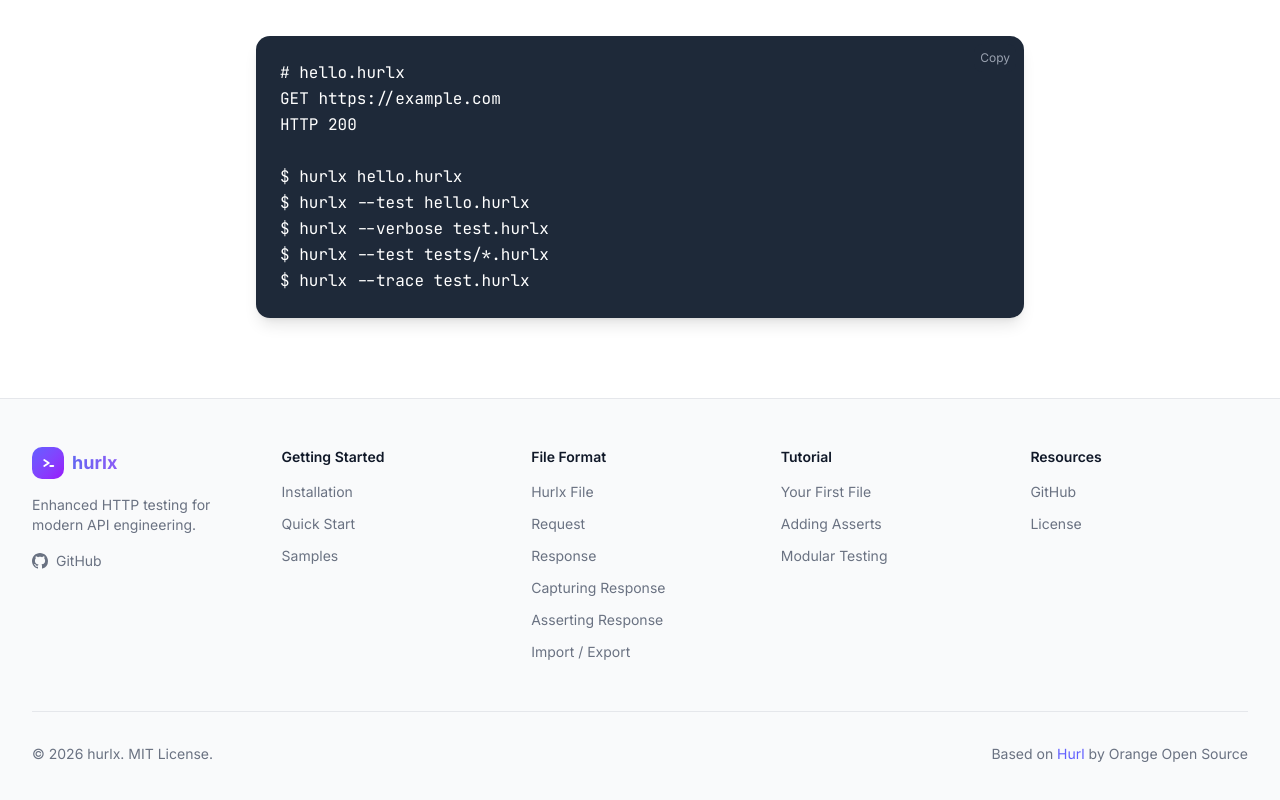
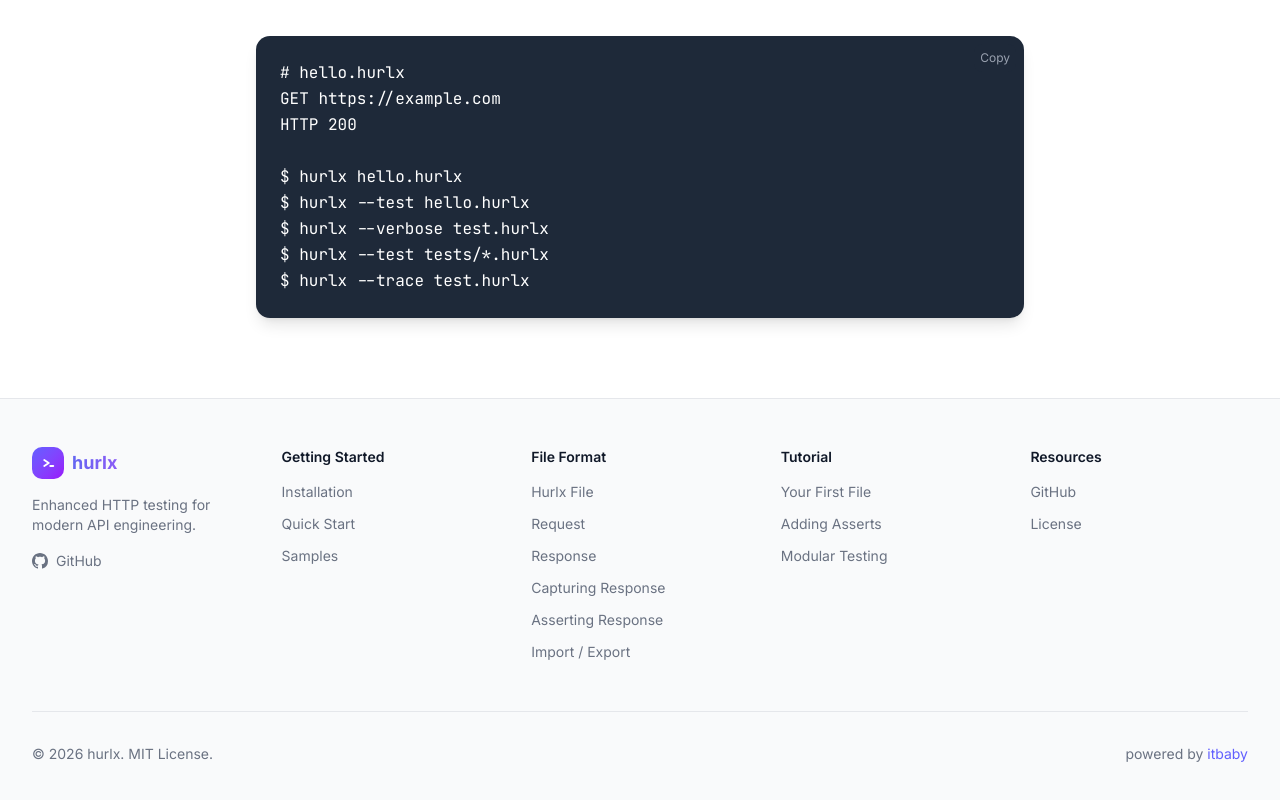
Before and after one commit to itbaby/hurlx-website, a Next.js app: page / in a window 1280 px wide. Shown: the part 4898-5698 px from the top of the page. Built offline with nearby package versions, Linux system fonts and the light colour scheme.

Commit message:
Update footer: replace 'Based on Hurl by Orange Open Source' with 'powered by itbaby'

```diff
--- a/src/components/footer.tsx
+++ b/src/components/footer.tsx
@@ -101,16 +101,15 @@
             &copy; 2026 hurlx. MIT License.
           </p>
           <p className="text-sm text-gray-500">
-            Based on{" "}
+            powered by{" "}
             <a
-              href="https://hurl.dev"
+              href="https://github.com/itbaby/hurlx"
               target="_blank"
               rel="noopener noreferrer"
               className="text-indigo-500 hover:underline"
             >
-              Hurl
-            </a>{" "}
-            by Orange Open Source
+              itbaby
+            </a>
           </p>
         </div>
       </div>
```
